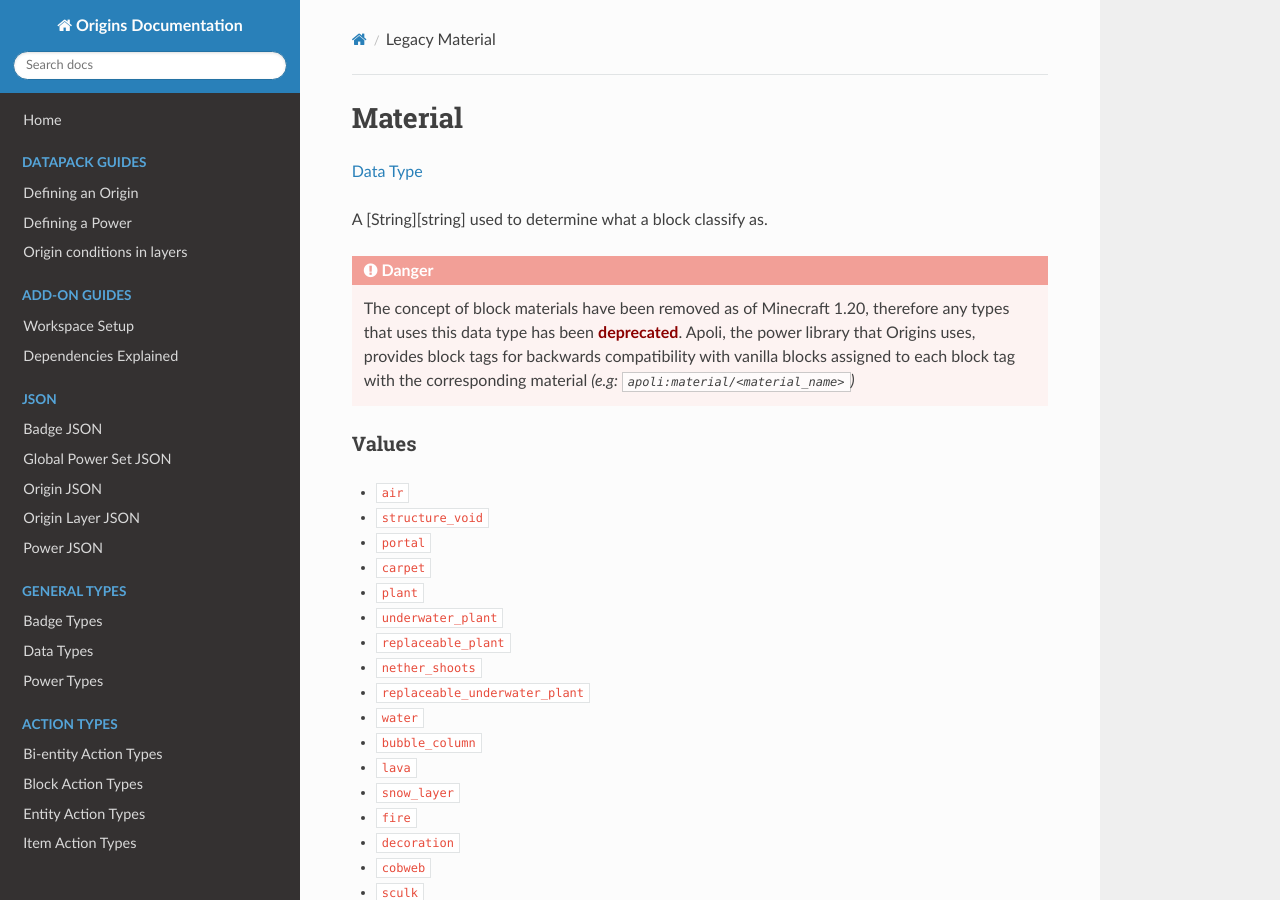
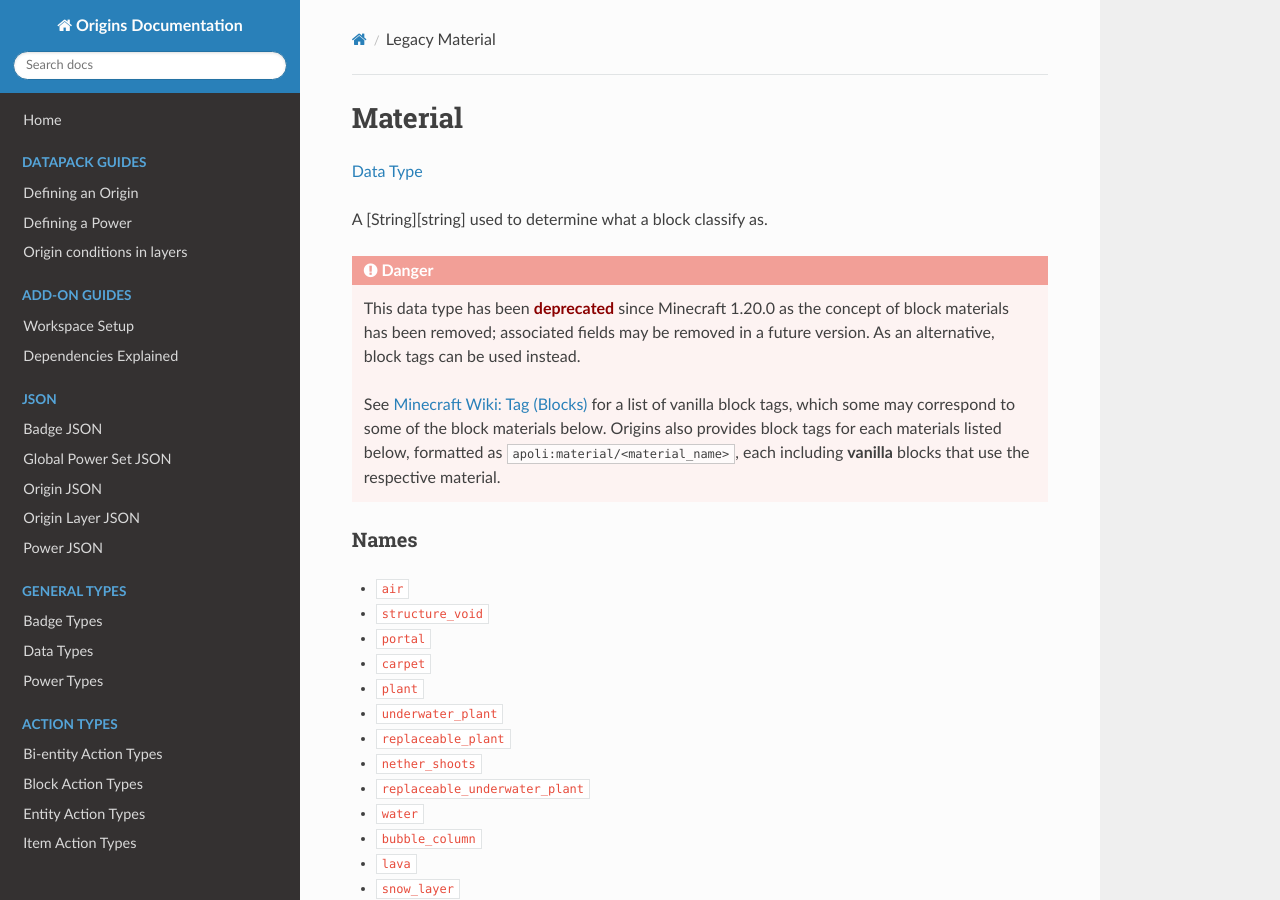
Before and after one commit to apace100/origins-docs, an MkDocs documentation site: the page built from docs/types/data_types/material.md, in a window 1280 px wide and 900 px high. Built offline with MkDocs 1.6.1, drawn with Linux system fonts in a browser that asks for light colours; nearby versions of some CDN libraries.

Commit message:
Added more info about block materials

```diff
--- a/docs/types/data_types/material.md
+++ b/docs/types/data_types/material.md
@@ -11,10 +11,12 @@ A [String][string] used to determine what a block classify as.
 
 !!!	danger
 
-	The concept of block materials have been removed as of Minecraft 1.20, therefore any types that uses this data type has been <span style="color:darkred"><b>deprecated</b></span>. Apoli, the power library that Origins uses, provides block tags for backwards compatibility with vanilla blocks assigned to each block tag with the corresponding material *(e.g: `apoli:material/<material_name>`)*
+	This data type has been <span style="color:darkred"><b>deprecated</b></span> since Minecraft 1.20.0 as the concept of block materials has been removed; associated fields may be removed in a future version. As an alternative, block tags can be used instead.
+
+	See [Minecraft Wiki: Tag (Blocks)](https://minecraft.wiki/w/Tag#Blocks) for a list of vanilla block tags, which some may correspond to some of the block materials below. Origins also provides block tags for each materials listed below, formatted as `apoli:material/<material_name>`, each including **vanilla** blocks that use the respective material.
 
 
-###	Values
+###	Names
 
 * `air`
 * `structure_void`
```
Also changed, not shown: docs/types/block_condition_types/material.md (+1 -1 lines).
